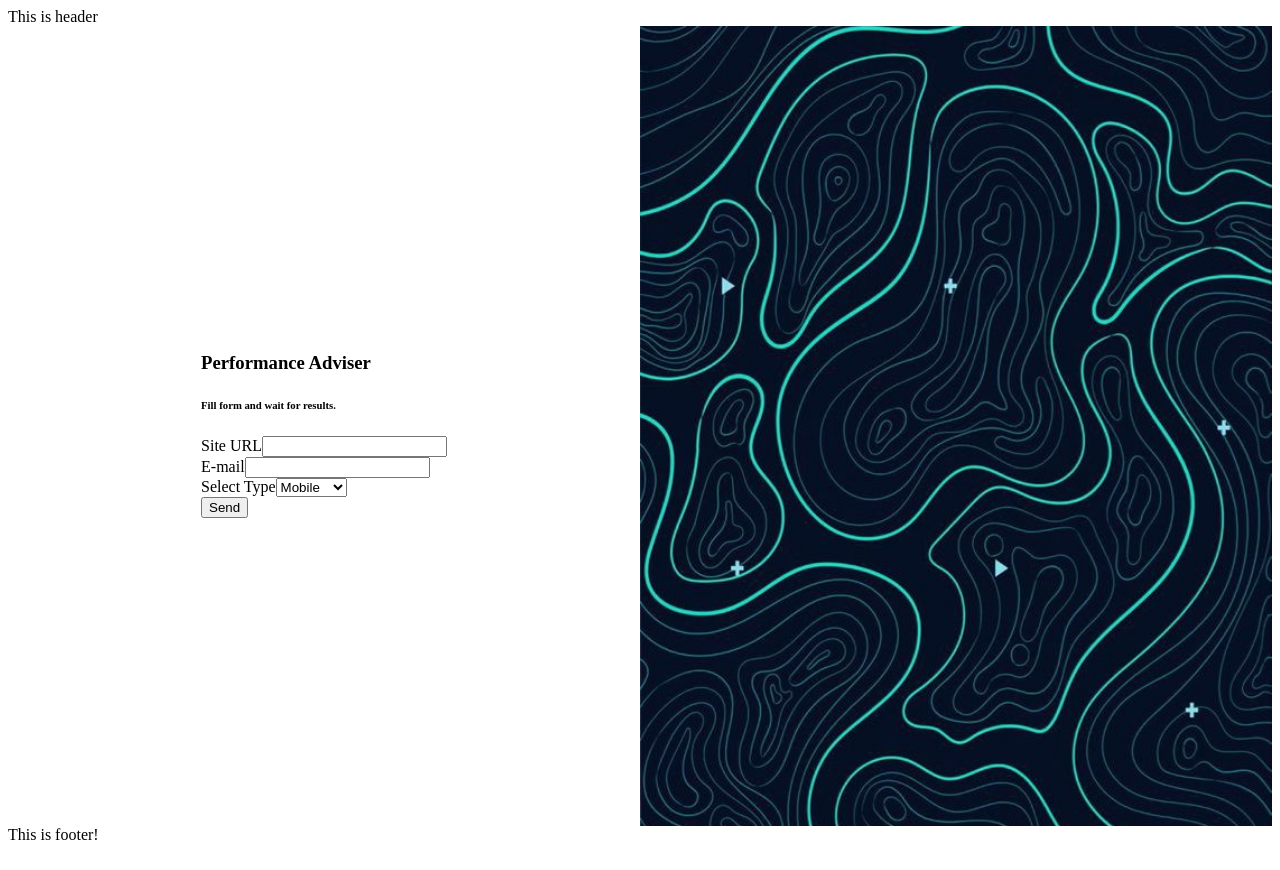
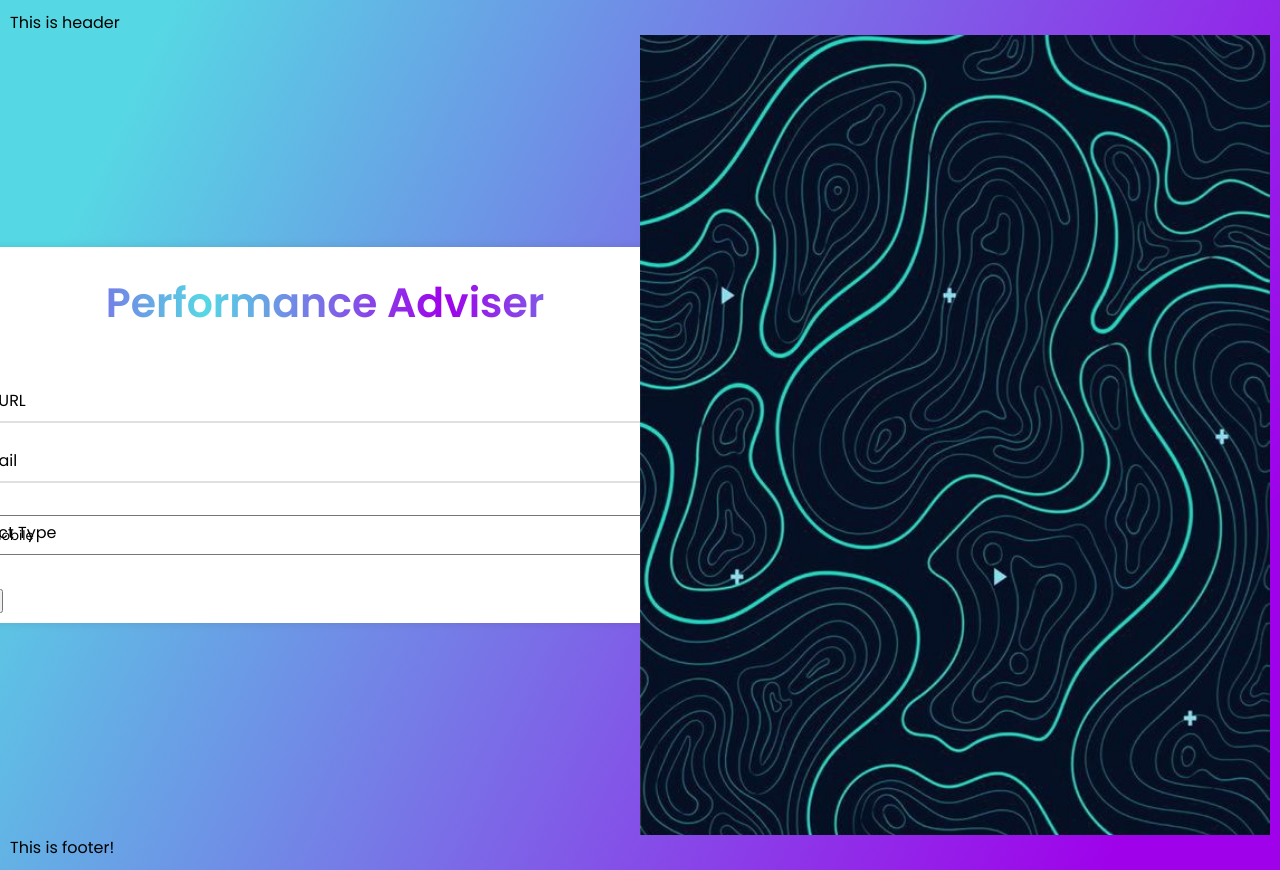
Before and after one commit to PetkevichVladislav/perfomance-analize-web, a Next.js app: page / in a window 1280 px wide. Built offline with nearby package versions, Linux system fonts and the light colour scheme.

Commit message:
update styles

```diff
--- a/src/components/Pages/MainPage/MainPage.scss
+++ b/src/components/Pages/MainPage/MainPage.scss
@@ -33,3 +33,140 @@
 .form{
     width: inherit;
 }
+
+@import url('https://fonts.googleapis.com/css?family=Poppins:400,500,600,700&display=swap');
+*{
+    margin: 0;
+    padding: 0;
+    outline: none;
+    box-sizing: border-box;
+    font-family: 'Poppins', sans-serif;
+    position: relative;
+}
+body{
+    min-height: 100vh;
+    padding: 10px;
+    font-family: 'Poppins', sans-serif;
+    background: linear-gradient(115deg, #56d8e4 10%, #9f01ea 90%);
+}
+.container{
+    max-width: 800px;
+    background: #fff;
+    width: 800px;
+    padding: 25px 40px 10px 40px;
+    box-shadow: 0px 0px 10px rgba(0,0,0,0.1);
+}
+.container .text{
+    text-align: center;
+    font-size: 41px;
+    font-weight: 600;
+    font-family: 'Poppins', sans-serif;
+    background: -webkit-linear-gradient(right, #56d8e4, #9f01ea, #56d8e4, #9f01ea);
+    -webkit-background-clip: text;
+    -webkit-text-fill-color: transparent;
+}
+.container form{
+    padding: 30px 0 0 0;
+}
+.container form .form-row{
+    display: flex;
+    margin: 32px 0;
+}
+form .form-row .input-data{
+    width: 100%;
+    height: 40px;
+    margin: 0 20px;
+    position: relative;
+}
+.input-data input{
+    display: block;
+    width: 100%;
+    height: 100%;
+    border: none;
+    font-size: 17px;
+    border-bottom: 2px solid rgba(0,0,0, 0.12);
+}
+.input-data input:focus ~ label, .textarea textarea:focus ~ label{
+    transform: translateY(-20px);
+    font-size: 14px;
+    color: #3498db;
+}
+.input-data label{
+    position: absolute;
+    pointer-events: none;
+    bottom: 10px;
+    font-size: 16px;
+    transition: all 0.3s ease;
+}
+.textarea label{
+    width: 100%;
+    bottom: 40px;
+    background: #fff;
+}
+.input-data .underline{
+    position: absolute;
+    bottom: 0;
+    height: 2px;
+    width: 100%;
+}
+.input-data .underline:before{
+    position: absolute;
+    content: "";
+    height: 2px;
+    width: 100%;
+    background: #3498db;
+    transform: scaleX(0);
+    transform-origin: center;
+    transition: transform 0.3s ease;
+}
+.input-data input:focus ~ .underline:before,
+.input-data input:valid ~ .underline:before,
+.textarea textarea:focus ~ .underline:before,
+.textarea textarea:valid ~ .underline:before{
+    transform: scale(1);
+}
+.submit-btn .input-data{
+    overflow: hidden;
+    height: 45px!important;
+    width: 25%!important;
+}
+.submit-btn .input-data .inner{
+    height: 100%;
+    width: 300%;
+    position: absolute;
+    left: -100%;
+    background: -webkit-linear-gradient(right, #56d8e4, #9f01ea, #56d8e4, #9f01ea);
+    transition: all 0.4s;
+}
+.submit-btn .input-data:hover .inner{
+    left: 0;
+}
+.submit-btn .input-data input{
+    background: none;
+    border: none;
+    color: #fff;
+    font-size: 17px;
+    font-weight: 500;
+    text-transform: uppercase;
+    letter-spacing: 1px;
+    cursor: pointer;
+    position: relative;
+    z-index: 2;
+}
+@media (max-width: 700px) {
+    .container .text{
+        font-size: 30px;
+    }
+    .container form{
+        padding: 10px 0 0 0;
+    }
+    .container form .form-row{
+        display: block;
+    }
+    form .form-row .input-data{
+        margin: 35px 0!important;
+    }
+    .submit-btn .input-data{
+        width: 40%!important;
+    }
+}
--- a/src/components/Pages/MainPage/MainPage.tsx
+++ b/src/components/Pages/MainPage/MainPage.tsx
@@ -70,38 +70,35 @@
     return (
         <div className="main-container">
             <div className="content-container">
-                <div id="form-container" className="form-container">
-                    <h3>Performance Adviser</h3>
-                    <h6>Fill form and wait for results.</h6>
+                <div id="form-container" className="form-container container">
+                    <h3 className="text">Performance Adviser</h3>
                     <form id="myForm" className="form needs-validation" noValidate onSubmit={validateAndSubmit}>
-                        <div className="form-group">
-                            <label htmlFor="siteUrl">Site URL</label>
+                        <div className="input-data form-row">
                             <input
-                                type="url"
-                                className="form-control"
-                                id="siteUrl"
+                                type="text"
                                 name="url"
                                 value={advice.url}
                                 onChange={fieldChangeHandler('url')}
                                 required
                             />
+                            <div className="underline"></div>
+                            <label htmlFor="siteUrl">Site URL</label>
                         </div>
-                        <div className="form-group">
-                            <label htmlFor="email">E-mail</label>
+                        <div className="input-data form-row">
                             <input
-                                type="email"
-                                className="form-control"
+                                type="text"
                                 id="email"
                                 name="email"
                                 value={advice.email}
                                 onChange={fieldChangeHandler('email')}
                                 required
                             />
+                            <div className="underline"></div>
+                            <label htmlFor="email">E-mail</label>
                         </div>
-                        <div className="form-group">
-                            <label htmlFor="selectType">Select Type</label>
+                        <div className="input-data form-row">
                             <select
-                                className="form-control"
+                                className="form-control input-data"
                                 id="selectType"
                                 name="type"
                                 value={advice.type}
@@ -111,8 +108,10 @@
                                 <option value="mobile">Mobile</option>
                                 <option value="desktop">Desktop</option>
                             </select>
+                            <div className="underline"></div>
+                            <label htmlFor="selectType">Select Type</label>
                         </div>
-                        <button type="submit" className="btn btn-info btn-lg btn-block">
+                        <button type="submit" className="submit-btn">
                             Send
                         </button>
                     </form>
```
